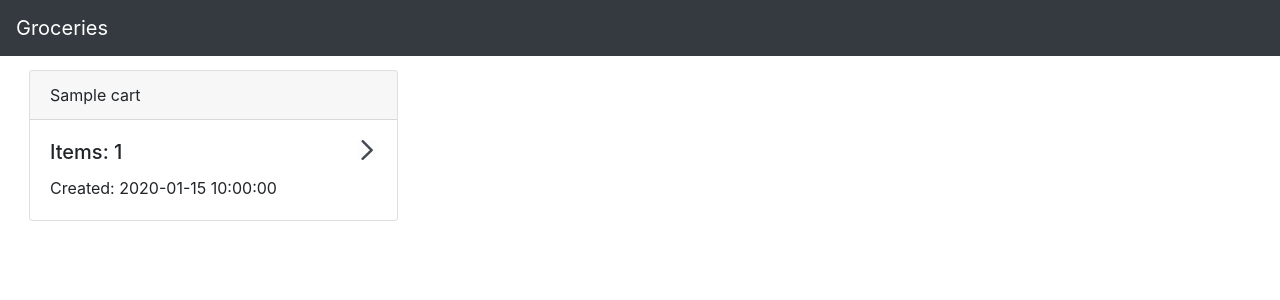
After one commit to jsuarez0929/Docker-sample-app, a Flask app: template templates/index.html in a window 1280 px wide. The commit adds this page. Shown: the top 300 px of the page. Run offline with Flask 2, Linux system fonts and the light colour scheme; the template is opened without the code that fills it: most values are stand-ins (such as "Sample title", 1, 10 or a date in 2020); some libraries are stand-ins or nearby versions.

Commit message:
adding changes

```diff
--- a/app.py
+++ b/app.py
@@ -1,8 +1,22 @@
+from tinydb import TinyDB, Query
+from flask import Flask, render_template
+
 app = Flask(__name__)
+db = TinyDB('carts.json')
 
 @app.route('/')
 def index():
-        return render_template('todo.html')
+    carts = db.all()
+    return render_template('index.html', carts=carts)
+
+
+@app.route('/todo/<cart_id>')
+def todo(cart_id):
+    cart_query = Query()
+    cart = db.search(cart_query.name == str(cart_id))
+    items = cart[0]['items']
+    return render_template('todo.html', items=items)
+
 
 if __name__ == '__main__':
-        app.run(host='0.0.0.0', debug=True)
+    app.run(host='0.0.0.0', debug=True)
--- a/static/todo.css
+++ b/static/stylesheet.css
@@ -1,4 +1,9 @@
-.item {
+.cart{
+    padding: 8px;
+    margin: 6px;
+}
+
+.cart-item {
     background-color: rgb(255, 255, 255);
     box-shadow: rgba(87, 87, 87, 0.45) 0px 1px 5px 0px;
     border-radius: 6px;
@@ -6,6 +11,17 @@
     height: auto;
     padding: 10px;
     margin: 6px;
+}
+
+.cart-text {
+    width: 80%;
+    float: left;
+}
+
+.cart-next-arrow img {
+    height: 20px;
+    width: 20px;
+    float: right;
 }
 
 ul {
--- a/static/todo.js
+++ b/static/todo.js
@@ -47,11 +47,11 @@ function append_item(input){
     list = document.getElementById('item-list');
     //Create li elem
     item = document.createElement('li');
-    item.setAttribute("class", "item")
+    item.setAttribute("class", "cart-item")
 
     //create div w img elem
     img = document.createElement('img');
-    img.setAttribute('src','imgs/error.png');
+    img.setAttribute('src','error.png');
     img_div = document.createElement('div');
     img_div.setAttribute('class', 'close_icon');
     img_div.setAttribute('id', 'close-button');
--- /dev/null
+++ b/templates/index.html
@@ -0,0 +1,40 @@
+<!doctype html>
+<html lang="en">
+    <head>
+        <meta charset="utf-8">
+        <meta name="viewport" content="width=device-width, initial-scale=1, shrink-to-fit=no">
+        <link rel="stylesheet" href="https://stackpath.bootstrapcdn.com/bootstrap/4.4.1/css/bootstrap.min.css" integrity="sha384-Vkoo8x4CGsO3+Hhxv8T/Q5PaXtkKtu6ug5TOeNV6gBiFeWPGFN9MuhOf23Q9Ifjh" crossorigin="anonymous">
+        <link rel="stylesheet" href={{ url_for('static', filename='stylesheet.css') }}>
+        <script type="text/javascript" src={{ url_for('static', filename='todo.js') }}></script>
+    </head>
+
+    <body>
+        <div id="container">
+            <nav class="navbar navbar-dark bg-dark">
+                <a class="navbar-brand" href="#">Groceries</a>
+            </nav>
+            <div class="col-sm-4">
+                <ul id="item-list" class="list-group">
+                    {% for cart in carts %}
+                        <li class="cart">
+                            <div class="card">
+                              <div class="card-header">
+                                {{ cart.name }}
+                              </div>
+                              <div class="card-body">
+                                <div class="cart-text">
+                                    <h5 class="card-title">Items: {{ cart.items.length }}</h5>
+                                    <p class="card-text">Created: {{ cart.createdAt }}</p>
+                                </div>
+                                <div class="cart-next-arrow">
+                                    <img src={{ url_for('static', filename='next-arrow-png-5.png') }}>
+                                </div>
+                              </div>
+                            </div>
+                        </li>
+                    {% endfor %}
+                </ul>
+            </div>
+        </div>
+    </body>
+</html>
```
Also changed, not shown: carts.json (added, +24 -0 lines), templates/todo.html (+15 -2 lines), static/error.png (added), static/next-arrow-png-5.png (added).
